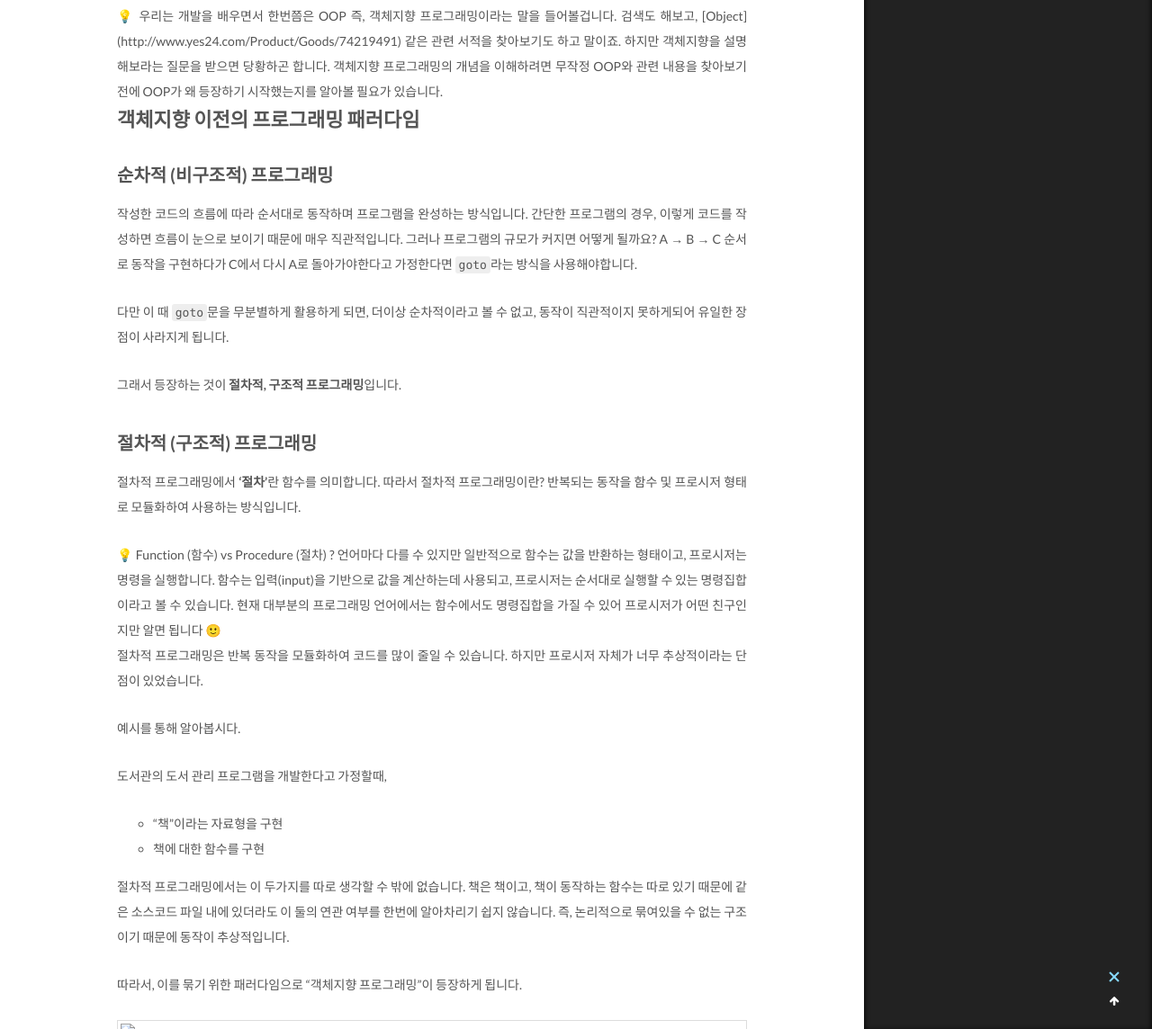
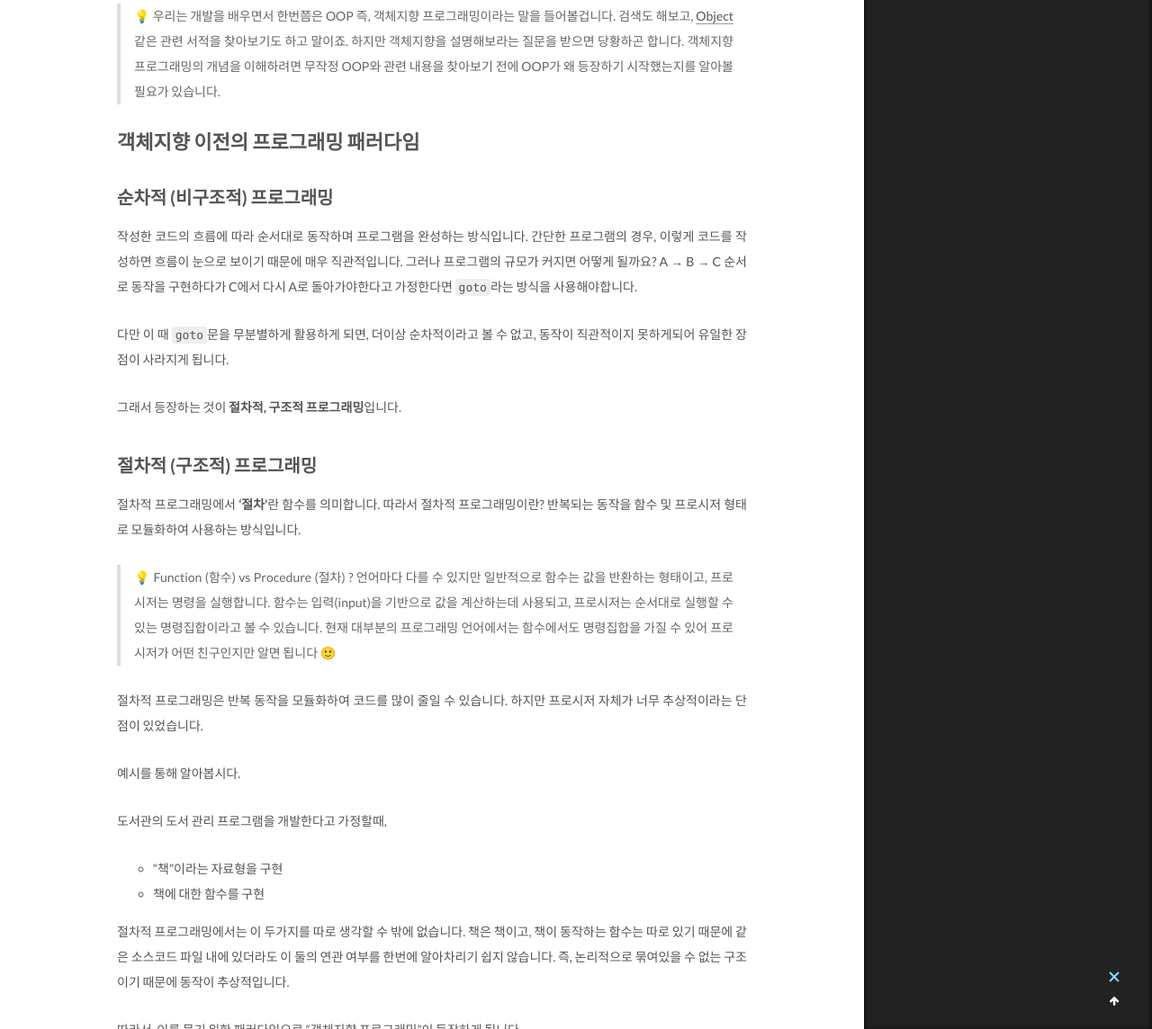
Before and after one commit to jbb9229/jbb9229.github.io, a Jekyll site: the page built from _posts/Programming Paradigm/2022-12-25-OOP/2022-12-25-OOP.md, in a window 1280 px wide and 1400 px high, scrolled down 582 px. Shown: the part 256-1400 px from the top of the window at 90% size. Built offline with Jekyll 4.4.1, drawn with Linux system fonts in a browser that asks for light colours; comment, search, counter and statistics services are not loaded; some of the changed text lies outside the part shown.

Commit message:
fix post OOP

````diff
--- a/_posts/Programming Paradigm/2022-12-25-OOP/2022-12-25-OOP.md
+++ b/_posts/Programming Paradigm/2022-12-25-OOP/2022-12-25-OOP.md
@@ -15,13 +15,9 @@ tags:
  - 객체지향
 ---
 # 객체 지향…? 객체를 지향하다
-
-<aside>
-💡 우리는 개발을 배우면서 한번쯤은 OOP 즉, 객체지향 프로그래밍이라는 말을 들어볼겁니다.
+> 💡 우리는 개발을 배우면서 한번쯤은 OOP 즉, 객체지향 프로그래밍이라는 말을 들어볼겁니다.
 검색도 해보고, [Object](http://www.yes24.com/Product/Goods/74219491) 같은 관련 서적을 찾아보기도 하고 말이죠. 하지만 객체지향을 설명해보라는 질문을 받으면 당황하곤 합니다.
 객체지향 프로그래밍의 개념을 이해하려면 무작정 OOP와 관련 내용을 찾아보기 전에 OOP가 왜 등장하기 시작했는지를 알아볼 필요가 있습니다.
-
-</aside>
 
 # 객체지향 이전의 프로그래밍 패러다임
 
@@ -41,13 +37,10 @@ A → B → C 순서로 동작을 구현하다가 C에서 다시 A로 돌아가
 절차적 프로그래밍에서 **‘절차’**란 함수를 의미합니다.
 따라서 절차적 프로그래밍이란? 반복되는 동작을 함수 및 프로시저 형태로 모듈화하여 사용하는 방식입니다.
 
-<aside>
-💡 Function (함수) vs Procedure (절차) ?
+> 💡 Function (함수) vs Procedure (절차) ?
 언어마다 다를 수 있지만 일반적으로 함수는 값을 반환하는 형태이고, 프로시저는 명령을 실행합니다.
 함수는 입력(input)을 기반으로 값을 계산하는데 사용되고, 프로시저는 순서대로 실행할 수 있는 명령집합이라고 볼 수 있습니다.
 현재 대부분의 프로그래밍 언어에서는 함수에서도 명령집합을 가질 수 있어 프로시저가 어떤 친구인지만 알면 됩니다 🙂
-
-</aside>
 
 절차적 프로그래밍은 반복 동작을 모듈화하여 코드를 많이 줄일 수 있습니다. 하지만 프로시저 자체가 너무 추상적이라는 단점이 있었습니다.
 
@@ -63,7 +56,7 @@ A → B → C 순서로 동작을 구현하다가 C에서 다시 A로 돌아가
 
 따라서, 이를 묶기 위한 패러다임으로 “객체지향 프로그래밍”이 등장하게 됩니다.
 
-![Untitled](OOP%20-%20%E1%84%80%E1%85%A2%E1%86%A8%E1%84%8E%E1%85%A6%E1%84%8C%E1%85%B5%E1%84%92%E1%85%A3%E1%86%BC%20%E1%84%91%E1%85%B3%E1%84%85%E1%85%A9%E1%84%80%E1%85%B3%E1%84%85%E1%85%A2%E1%84%86%E1%85%B5%E1%86%BC%20%E1%84%8B%E1%85%B5%E1%84%85%E1%85%A1%E1%86%AB%203f9e2b8cdee6457db57f4dca54b20445/Untitled.png)
+![](https://velog.velcdn.com/images/jbb9229/post/f5111b74-cf39-410d-9e30-1e6a6f2d3b8e/image.png)
 
 ## 객체지향 프로그래밍의 등장
 
@@ -102,8 +95,7 @@ A → B → C 순서로 동작을 구현하다가 C에서 다시 A로 돌아가
 
 ## 2. 캡슐화 (Encapsulation)
 
-<aside>
-💡 정보 은닉화를 통한 높은 응집도, 낮은 결합도를 유지할 수 있도록 설계하는것
+> 💡 정보 은닉화를 통한 높은 응집도, 낮은 결합도를 유지할 수 있도록 설계하는것
 
 응집도?
 - 모듈의 독립성을 나타내는 개념으로, 모듈 내부 구성요소 간의 연관 정도
@@ -113,7 +105,6 @@ A → B → C 순서로 동작을 구현하다가 C에서 다시 A로 돌아가
 - 모듈 내부가 아닌 외부의 모듈과의 연관도 또는 모듈 간의 상호의존성을 나타내는 정도
 - 소프트웨어 구조에서 모듈 간의 관련성을 측정하는 척도
 
-</aside>
 
 딱딱하고 어려운말로 설명하면 한없이 어려워지는 개념이지만, 여기서 응집도란 쉽게 말해서 한 쪽의 변화가 일어나도 다른 쪽에서 미치는 사이드 이펙트를 최소화 시키는 것을 의미합니다.
 즉, 객체 내부의 구현이 어떻게 되어있는지 감추는 것입니다. 이를 통해 외부에서 실수가 발생해도 객체를 손상시키는 일을 방지할 수 있습니다.
@@ -126,14 +117,12 @@ A → B → C 순서로 동작을 구현하다가 C에서 다시 A로 돌아가
 
 ## 3. 상속 (Inheritance)
 
-<aside>
-💡 여러 개체들이 지닌 공통된 특성을 부각시켜 하나의 개념이나 법칙으로 성립하는 과정
+> 💡 여러 개체들이 지닌 공통된 특성을 부각시켜 하나의 개념이나 법칙으로 성립하는 과정
 
-</aside>
 
 상속의 개념은 우리가 흔히 알고있는 상속처럼, 자식 객체가 부모 객체로부터 필드 혹은 메서드 등을 물려받아 사용할 수 있게, 혹은 조금 변화시켜 사용할 수 있게 해주는 것입니다. 조금 더 어렵게 말하면 상속은 자식 객체를 외부로부터 은닉하는 일종의 캡슐화 입니다.
 
-![스크린샷 2022-12-24 오후 9.35.46.png](OOP%20-%20%E1%84%80%E1%85%A2%E1%86%A8%E1%84%8E%E1%85%A6%E1%84%8C%E1%85%B5%E1%84%92%E1%85%A3%E1%86%BC%20%E1%84%91%E1%85%B3%E1%84%85%E1%85%A9%E1%84%80%E1%85%B3%E1%84%85%E1%85%A2%E1%84%86%E1%85%B5%E1%86%BC%20%E1%84%8B%E1%85%B5%E1%84%85%E1%85%A1%E1%86%AB%203f9e2b8cdee6457db57f4dca54b20445/eat.png)
+![](https://velog.velcdn.com/images/jbb9229/post/b8d22117-0f84-4122-94d6-e3be936c07f7/image.png)
 
 이전에 추상화를 통해 설명한 포유류와 더해서 알아봅시다. 어떤 동물(공룡)객체는 먹이로 포유류만 먹는다고 가정해 봅시다. 이 때 포유류라는 부모객체는 자식 객체에 해당하는 고래, 돼지, 고양이, 개 등을 은닉해둔 상태입니다.
 
@@ -141,13 +130,10 @@ A → B → C 순서로 동작을 구현하다가 C에서 다시 A로 돌아가
 포유류를 먹었을때 그 포유류가 어떤 동물인지는 공룡 입장에서는 영향이 없어야 한다는 점이 가장 중요합니다. 따라서 캡슐화를 통해 공룡입장에선 확인할 수 없도록 하는 것입니다.
 >
 
-<aside>
 💡 이처럼, 상속 관계에서는 단순히 하나의 클래스 안에서 속성, 메소드들의 캡슐화에 한정되지 않습니다.
 즉 자식 객체 또한 캡슐화되어 ‘공룡’과 같은 외부 객체에 은닉하는 것으로 확정되는 것입니다. 이렇게 자식 객체를 캡슐화 해두면, 외부 객체에서는 개별적인 자식 객체와 무관하게 개발을 이어갈 수 있는 장점이 있습니다.
 
-</aside>
-
-![Untitled](OOP%20-%20%E1%84%80%E1%85%A2%E1%86%A8%E1%84%8E%E1%85%A6%E1%84%8C%E1%85%B5%E1%84%92%E1%85%A3%E1%86%BC%20%E1%84%91%E1%85%B3%E1%84%85%E1%85%A9%E1%84%80%E1%85%B3%E1%84%85%E1%85%A2%E1%84%86%E1%85%B5%E1%86%BC%20%E1%84%8B%E1%85%B5%E1%84%85%E1%85%A1%E1%86%AB%203f9e2b8cdee6457db57f4dca54b20445/Untitled%203.png)
+![](https://velog.velcdn.com/images/jbb9229/post/ab959cf0-74e2-4024-9117-6af61e5b95e3/image.png)
 
 ### 왕관을 쓰려는 자, 그 무게를 견뎌라
 
@@ -171,15 +157,10 @@ A → B → C 순서로 동작을 구현하다가 C에서 다시 A로 돌아가
    → 상속받는 객체가 부모 객체와 **IS-A** 관계가 아닐때 발생합니다.
 
 
-<aside>
-💡 그럼 어떻게 하라고!!
-
-[****Favour composition over inheritance****](https://www.notion.so/Favour-composition-over-inheritance-1c8caceb35c941c6b188dc625b04f025)
-
+> 💡 그럼 어떻게 하라고!!
+[***Favour composition over inheritance***](https://www.notion.so/Favour-composition-over-inheritance-1c8caceb35c941c6b188dc625b04f025)
 객체의 Composition(구성)은 객체 내부 필드에서 다른 객체를 참조하는 방식으로 구현합니다.
 상속에 비해 런타임 구조가 복잡하고 구현이 어렵지만, 변경시 유연함을 확보할 수 있다는 것이 장점입니다. → 같은 종류가 아닌 객체를 상속하고 싶을 땐, 객체 구성을 먼저 적용해 볼 필요가 있습니다.
-
-</aside>
 
 상속은 반드시
 
@@ -188,27 +169,24 @@ A → B → C 순서로 동작을 구현하다가 C에서 다시 A로 돌아가
 
 이러한 상황에서만 사용되야 합니다. 상속을 코드 재사용 개념으로 이해하시면 절대 안됩니다. 코드를 재사용하는 개념으로 무분별한 상속을 사용하는 경우가 간혹 있는데 이렇게 되면 객체간의 결합도가 너무 높아져 유지보수가 오히려 어려워지는 현상이 발생합니다. 일반적인 개념을 구체화하는 상황에서 상속을 사용합시다.
 
-<aside>
-💡 IS-A
+```
+IS-A
 문자 그대로 포함 관계를 지칭합니다. 한 객체 A가 다른 객체 B의 자식 객체임을 이야기합니다.
 → 곰은 포유류다.
 
 HAS-A
 상속이 아닌 구성(Composition)이 필요한 관계로 한 객체가 다른 객체에 속할때를 말합니다.
 → 바다에는 고래가 있다.
-
-</aside>
+```
 
 ## 4. 다형성 (Polymorphism)
 
-<aside>
-💡 서로 다른 객체가 같은 동작 수행을 명령 받았을때, 각자의 특성에 맞는 방식으로 동작하는것
-
-</aside>
+> 💡 서로 다른 객체가 같은 동작 수행을 명령 받았을때, 각자의 특성에 맞는 방식으로 동작하는것
 
 다형성은 객체지향 패러다임의 핵심입니다. 추가로 다형성과 상속의 시너지는 엄청납니다. 다형성을 통한 구현으로 코드를 간결하게 해주고, 유연함을 갖추게 해줍니다. 또한, 구체적으로 현재 어떤 객체가 참조되는지 무관하게 헐렁한 프로그래밍이 가능해집니다.
 
-![Untitled](OOP%20-%20%E1%84%80%E1%85%A2%E1%86%A8%E1%84%8E%E1%85%A6%E1%84%8C%E1%85%B5%E1%84%92%E1%85%A3%E1%86%BC%20%E1%84%91%E1%85%B3%E1%84%85%E1%85%A9%E1%84%80%E1%85%B3%E1%84%85%E1%85%A2%E1%84%86%E1%85%B5%E1%86%BC%20%E1%84%8B%E1%85%B5%E1%84%85%E1%85%A1%E1%86%AB%203f9e2b8cdee6457db57f4dca54b20445/animal.png)
+![](https://velog.velcdn.com/images/jbb9229/post/f624a21a-7913-4913-ab19-fdf80080e931/image.png)
+
 
 > 돼지 소 개 고양이등 포유류들은 같은 동물유형이지만 각각 울음소리가 다릅니다.
 우리는 포유류라는 동물유형을 일반화(상속)하여 돼지, 소, 개, 고양이등의 객체를 만들었습니다.
````
Also changed, not shown: other parts of _posts/Programming Paradigm/2022-12-25-OOP/2022-12-25-OOP.md (+2 -2 lines).
